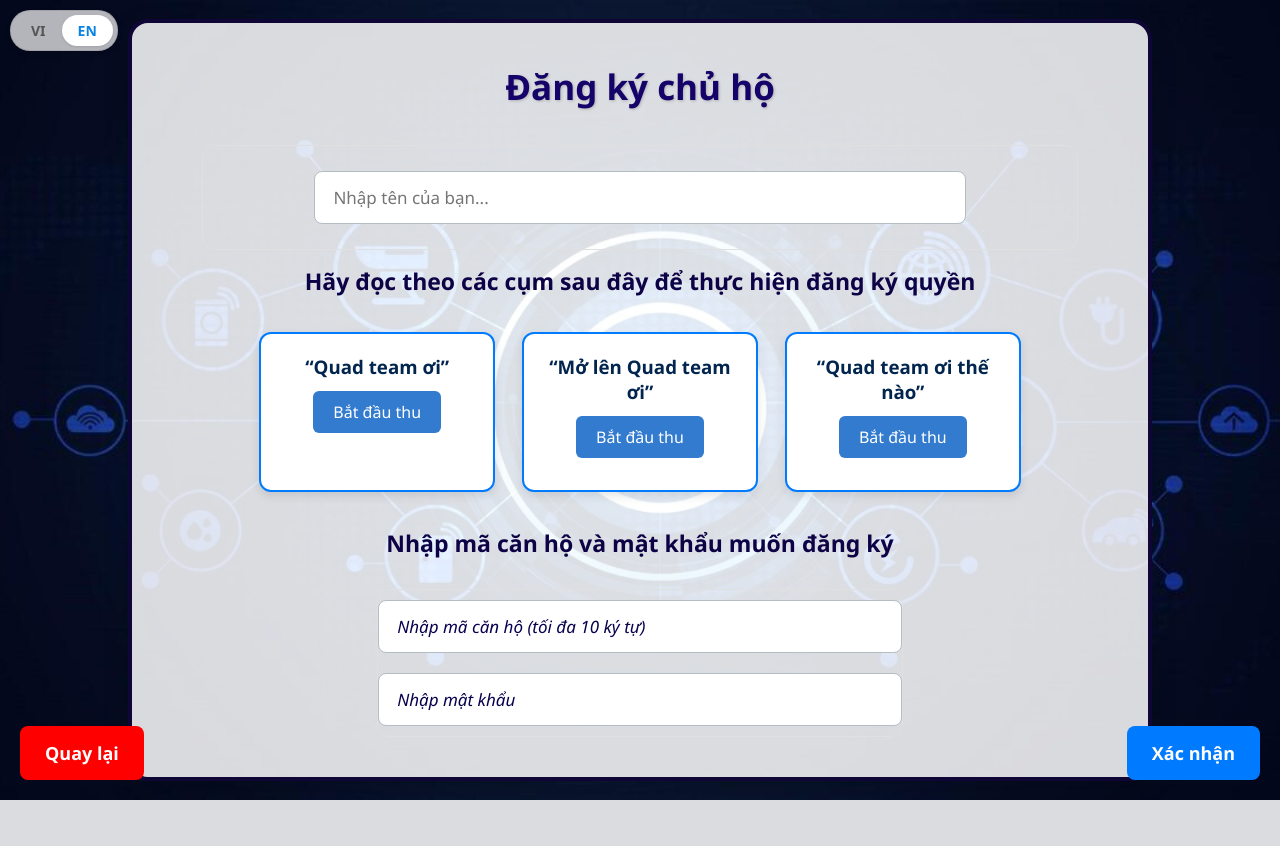
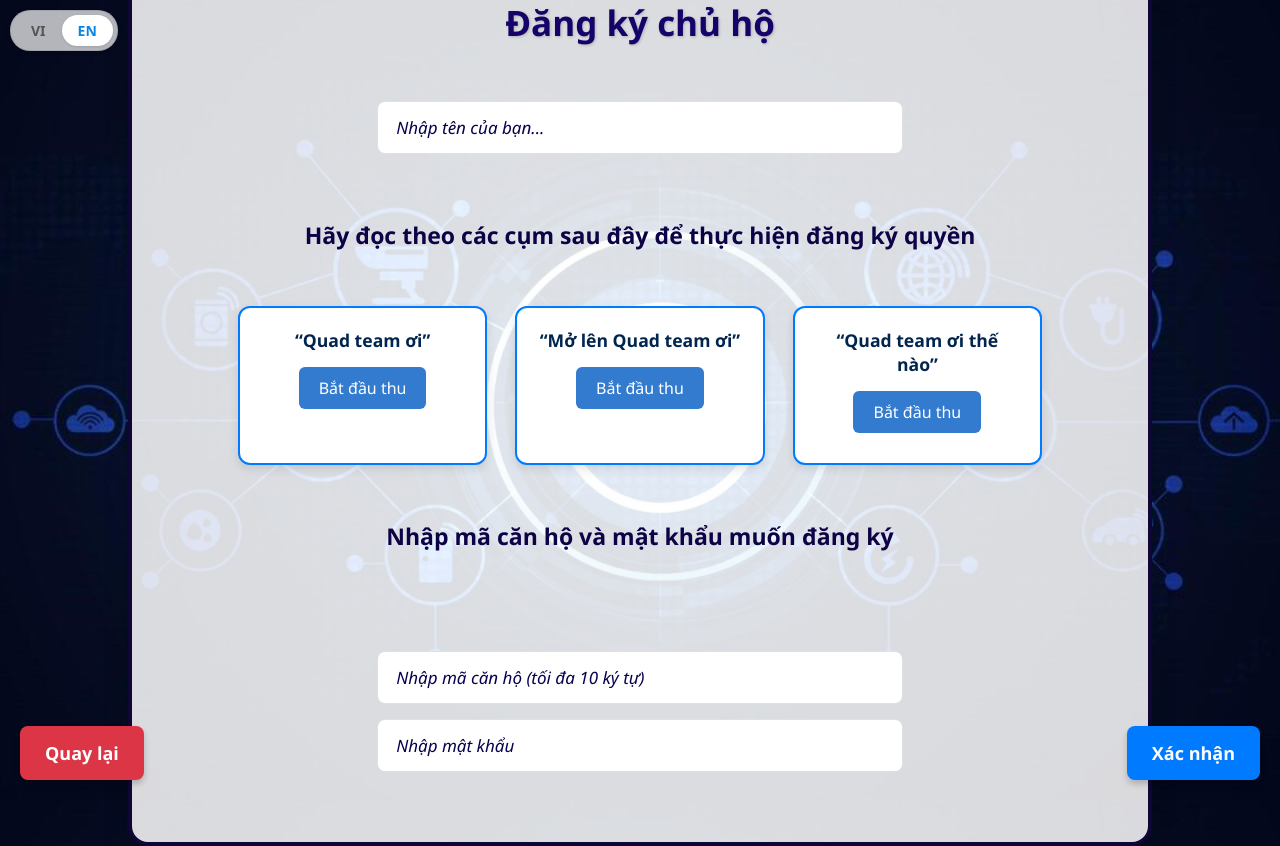
Before and after one commit to goodlbl/Vietnamese_keyword-based_speaker_identification_project, a Django app: template django_web/room_registering_page/templates/room_registering_page/owner_and_room_register.html in a window 1280 px wide. Before the commit the page ends 800 px from the top, so only its background shows below. Run offline with Django 5.2, Linux system fonts and the light colour scheme; the template is opened without the code that fills it, so the values that code supplies are empty; parts of the project's set-up code (start-up, migrations or seed data) failed here and were passed over.

Commit message:
update html

```diff
--- a/django_web/room_registering_page/templates/room_registering_page/owner_and_room_register.html
+++ b/django_web/room_registering_page/templates/room_registering_page/owner_and_room_register.html
@@ -14,10 +14,7 @@
         background-position: center;
         background-repeat: no-repeat;
         background-attachment: fixed;
-
-        height: auto;
         min-height: 100vh;
-
         font-family: "Segoe UI", sans-serif;
     }
 
@@ -30,20 +27,70 @@
         padding: 30px 0;
     }
 
+    .container {
+        background: rgba(255, 255, 255, 0.85);
+        width: 80%;
+        border: 4px solid #0f0636;
+        padding: 40px 70px;
+        border-radius: 20px;
+        box-shadow: 0 8px 25px rgba(0,0,0,0.2);
+        text-align: center;
+        box-sizing: border-box;
+        margin: 0 auto;
+    }
 
+    .page-header {
+        color: #150369;
+        font-size: 35px;
+        font-weight: bold;
+        text-align: center;
+        text-shadow: 1px 1px 3px rgba(0, 0, 0, 0.2);
+        margin-bottom: 25px;
+    }
 
-    .instruction {
+    .input-group {
+        width: 100%;
         text-align: center;
-        font-size: 20px;
-        color: #333;
+        margin: 15px 0;
+    }
+
+    .input-group input {
+        width: 60%;
+        padding: 14px 18px;
+        border-radius: 8px;
+        font-size: 17px;
+        border: 1px solid #e0e0e0;
         margin-bottom: 15px;
+        transition: border-color 0.3s ease, box-shadow 0.3s ease;
+        box-sizing: border-box;
+    }
+
+    .input-group input:focus {
+        border-color: #007BFF;
+        box-shadow: 0 0 8px rgba(0,123,255,0.2);
+        outline: none;
+    }
+
+    .input-group input::placeholder {
+        color: #06014e;
+        font-style: italic;
+    }
+
+    .instruction-highlight {
+        color: #0e0246;
+        font-weight: bold;
+        font-size: 23px;
+        text-align: center;
+        border-radius: 10px;
+        max-width: 800px;
+        margin: 20px auto;
     }
 
     .audio-section {
         display: flex;
         justify-content: space-around;
         margin: 20px auto;
-        width: 90%;
+        width: 95%;
     }
 
     .audio-box {
@@ -54,11 +101,16 @@
         width: 30%;
         text-align: center;
         box-shadow: 0 4px 10px rgba(0,0,0,0.1);
+        display: flex;
+        flex-direction: column;
+        align-items: center;
     }
 
     .audio-box h3 {
         margin-top: 0;
         color: #01254e;
+        margin-bottom: 15px;
+        font-size: 1.1em;
     }
 
     .audio-box button {
@@ -69,41 +121,25 @@
         border-radius: 6px;
         cursor: pointer;
         font-size: 16px;
+        margin-bottom: 10px;
+        transition: background 0.3s;
     }
 
     .audio-box button.recording {
         background-color: red;
+        animation: pulse 1.5s infinite;
     }
 
-    .spacer { height: 40px; }
-
-    .button-grid {
-        display: grid;
-        grid-template-columns: repeat(3, 1fr);
-        gap: 20px;
-        width: 60%;
-        margin: 0 auto;
+    @keyframes pulse {
+        0% { transform: scale(1); }
+        50% { transform: scale(1.05); }
+        100% { transform: scale(1); }
     }
 
-    .button-grid button {
+    .audio-box audio {
         width: 100%;
-        padding: 25px;
-        font-size: 18px;
-        border: none;
-        border-radius: 8px;
-        color: white;
-        cursor: pointer;
-        transition: 0.2s;
+        margin-top: 5px;
     }
-
-    .btn1 { background-color: #FF5733; font-weight: bold;}
-    .btn2 { background-color: #33FF57; font-weight: bold; }
-    .btn3 { background-color: #3357FF; font-weight: bold;}
-    .btn4 { background-color: #FF33A1; font-weight: bold; }
-    .btn5 { background-color: #FF8C33; font-weight: bold;}
-    .btn6 { background-color: #33FFF2; font-weight: bold;}
-
-    .off { filter: brightness(0.6) grayscale(0.3); }
 
     .corner-button {
         position: fixed;
@@ -114,91 +150,23 @@
         border-radius: 8px;
         color: white;
         cursor: pointer;
+        box-shadow: 0 4px 6px rgba(0,0,0,0.2);
+        z-index: 1000;
+        text-decoration: none;
+        display: inline-block;
     }
 
     .bottom-right { right: 20px; background-color: #007BFF; font-weight: bold; }
-    .bottom-left { left: 20px; background-color: red; font-weight: bold; text-decoration: none;}
-    .container {
-        background: rgba(255, 255, 255, 0.85);
+    .bottom-left { left: 20px; background-color: #dc3545; font-weight: bold; }
 
-        width: 80%;
+    .corner-button:hover { opacity: 0.9; }
+    .corner-button:disabled { background-color: #ccc; cursor: not-allowed; }
 
-        border: 4px solid #0f0636;
-        padding: 40px 70px;
-        border-radius: 20px;
-        box-shadow: 0 8px 25px rgba(0,0,0,0.2);
-        text-align: center;
-
-        box-sizing: border-box;
-    }
-
-@media (max-width: 768px) {
-    .container {
-        width: 90%;
-        padding: 40px 20px;
-    }
-}
-.audio-box > * {
-    margin-bottom: 12px;
-}
-.page-header {
-        color: #150369;
-        font-size: 35px;
-        font-weight: bold;
-        text-align: center;
-
-        text-shadow: 1px 1px 3px rgba(0, 0, 0, 0.2);
-    }
-    .spacer { height: 40px; }
-
-    .name-input {
-        width: 100%;
-        margin: 20px auto 0;
-        text-align: center;
-        padding: 25px 30px;
-        border-radius: 12px;
-        border: 1px solid #e0e0e0;
-    }
-
-    .name-input input {
-        width: 80%;
-        box-sizing: border-box;
-        padding: 14px 18px;
-        border-radius: 8px;
-        font-size: 17px;
-        transition: border-color 0.3s ease, box-shadow 0.3s ease;
-    }
-    .name-inputs input::placeholder {
-        color: #06014e;
-        font-style: italic;
-    }
-    .room-inputs {
-        width: 60%;
-        margin: 0px auto 0;
-        text-align: center;
-        border-radius: 12px;
-        border: 1px solid #e0e0e0;
-    }
-
-    .room-inputs input {
-        width: 100%;
-        box-sizing: border-box;
-        padding: 14px 18px;
-        margin: 10px 0;
-        border-radius: 8px;
-        font-size: 17px;
-        transition: border-color 0.3s ease, box-shadow 0.3s ease;
-    }
-
-    .room-inputs input:focus {
-        border-color: #007BFF;
-        box-shadow: 0 0 8px rgba(0,123,255,0.2);
-        outline: none;
-    }
-
-    .room-inputs input::placeholder {
-        color: #06014e;
-        font-style: italic;
+    @media (max-width: 768px) {
+        .container { width: 95%; padding: 30px 15px; }
+        .audio-section { flex-direction: column; align-items: center; }
+        .audio-box { width: 90%; margin-bottom: 20px; }
+        .input-group input { width: 90%; }
     }
 </style>
 {% endblock %}
@@ -209,20 +177,14 @@
     <form id="ownerForm" method="POST" enctype="multipart/form-data"
         action="{% url 'room_registering_page:create_owner_and_room' %}">
         {% csrf_token %}
+
             <h3 class="page-header">{% trans "Đăng ký chủ hộ" %}</h3>
 
-            <div class="name-input">
+            <div class="input-group">
                 <input type="text" name="name" id="username" placeholder="{% trans 'Nhập tên của bạn...' %}" required>
             </div>
 
-            <div class="instruction"
-                style="color: #0e0246;
-                        font-weight: bold;
-                        font-size: 23px;
-                        text-align: center;
-                        border-radius: 10px;
-                        max-width: 700px;
-                        margin: 0px auto;">
+            <div class="instruction-highlight">
                 {% trans "Hãy đọc theo các cụm sau đây để thực hiện đăng ký quyền" %}
             </div>
 
@@ -231,36 +193,29 @@
                     <h3>“Quad team ơi”</h3>
                     <button type="button" onclick="toggleRecord(1)">{% trans "Bắt đầu thu" %}</button>
                     <audio controls id="player1" style="display:none;"></audio>
-                    <input type="file" id="audioInput1" name="audio1" style="display:none;">
+                    <input type="file" id="audioInput1" name="audio1" style="display:none;" accept="audio/*">
                 </div>
                 <div class="audio-box" id="rec2">
                     <h3>“Mở lên Quad team ơi”</h3>
                     <button type="button" onclick="toggleRecord(2)">{% trans "Bắt đầu thu" %}</button>
                     <audio controls id="player2" style="display:none;"></audio>
-                    <input type="file" id="audioInput2" name="audio2" style="display:none;">
+                    <input type="file" id="audioInput2" name="audio2" style="display:none;" accept="audio/*">
                 </div>
                 <div class="audio-box" id="rec3">
                     <h3>“Quad team ơi thế nào”</h3>
                     <button type="button" onclick="toggleRecord(3)">{% trans "Bắt đầu thu" %}</button>
                     <audio controls id="player3" style="display:none;"></audio>
-                    <input type="file" id="audioInput3" name="audio3" style="display:none;">
+                    <input type="file" id="audioInput3" name="audio3" style="display:none;" accept="audio/*">
                 </div>
             </div>
 
-            <div class="instruction"
-                style="color: #0e0246;
-                        font-weight: bold;
-                        font-size: 23px;
-
-                        text-align: center;
-                        border-radius: 10px;
-                        max-width: 800px;
-                        margin: 0px auto;">
+            <div class="instruction-highlight">
                 {% trans "Nhập mã căn hộ và mật khẩu muốn đăng ký" %}
             </div>
-            <div id="formMessage" style="color: red; font-weight: bold;"></div>
 
-            <div class="room-inputs">
+            <div id="formMessage" style="color: red; font-weight: bold; margin-bottom: 10px; min-height: 24px;"></div>
+
+            <div class="input-group">
                 <input
                     id="room_number"
                     type="text"
@@ -268,13 +223,14 @@
                     placeholder="{% trans 'Nhập mã căn hộ (tối đa 10 ký tự)' %}"
                     maxlength="10"
                     autocomplete="off"
+                    required
                 />
                 <br>
-                <input type="password" name="password" placeholder="{% trans 'Nhập mật khẩu' %}">
+                <input type="password" name="password" placeholder="{% trans 'Nhập mật khẩu' %}" required>
             </div>
 
-            <button type="submit" class="corner-button bottom-right">{% trans "Xác nhận" %}</button>
-            <a href="{% url 'main_page:home' %}"class="corner-button bottom-left text-decoration: none;">{% trans "Quay lại" %}</a>
+            <button type="submit" id="submitBtn" class="corner-button bottom-right">{% trans "Xác nhận" %}</button>
+            <a href="{% url 'main_page:home' %}" class="corner-button bottom-left">{% trans "Quay lại" %}</a>
 
     </form>
 </div>
@@ -291,10 +247,28 @@ document.getElementById('room_number').addEventListener('input', function () {
     }
 });
 
+// Submit form
 document.getElementById('ownerForm').addEventListener('submit', function(e){
     e.preventDefault();
 
+    const submitBtn = document.getElementById('submitBtn');
+    const msgDiv = document.getElementById('formMessage');
     const form = e.target;
+
+    msgDiv.textContent = "";
+    msgDiv.style.color = "red";
+
+    const username = document.getElementById('username').value.trim();
+    const room = document.getElementById('room_number').value.trim();
+
+    if(!username || !room) {
+        msgDiv.textContent = "{% trans 'Vui lòng điền đầy đủ thông tin.' %}";
+        return;
+    }
+
+    submitBtn.disabled = true;
+    submitBtn.textContent = "{% trans 'Đang xử lý...' %}";
+
     const formData = new FormData(form);
 
     fetch("{% url 'room_registering_page:create_owner_and_room' %}", {
@@ -306,22 +280,26 @@ document.getElementById('ownerForm').addEventListener('submit', function(e){
     })
     .then(response => response.json())
     .then(data => {
-        const msgDiv = document.getElementById('formMessage');
         if(data.success){
             msgDiv.style.color = 'green';
-            msgDiv.textContent = data.message;
-
-            window.location.href = data.redirect_url;
-
+            msgDiv.textContent = data.message || "{% trans 'Đăng ký thành công!' %}";
+            setTimeout(() => {
+                window.location.href = data.redirect_url;
+            }, 1000);
         } else {
             msgDiv.style.color = 'red';
-            msgDiv.textContent = data.message;
+            msgDiv.textContent = data.message || "{% trans 'Có lỗi xảy ra.' %}";
+            submitBtn.disabled = false;
+            submitBtn.textContent = "{% trans 'Xác nhận' %}";
         }
     })
-    .catch(error => console.error('Error:', error));
+    .catch(error => {
+        console.error('Error:', error);
+        msgDiv.textContent = "{% trans 'Lỗi kết nối server.' %}";
+        submitBtn.disabled = false;
+        submitBtn.textContent = "{% trans 'Xác nhận' %}";
+    });
 });
-
-
 
 async function toggleRecord(id) {
     const btn = document.querySelector(`#rec${id} button`);
@@ -344,6 +322,7 @@ async function toggleRecord(id) {
                 const dataTransfer = new DataTransfer();
                 dataTransfer.items.add(file);
                 input.files = dataTransfer.files;
+                // -----------------------------------------------------
 
                 audioBlobs[id] = blob;
                 const url = URL.createObjectURL(blob);
@@ -370,7 +349,7 @@ async function toggleRecord(id) {
             }, 2500);
 
         } catch (err) {
-            alert("Không truy cập được micro: " + err.message);
+            alert("{% trans 'Không truy cập được micro: ' %}" + err.message);
         }
     } else {
         recorders[id].stop();
@@ -380,9 +359,5 @@ async function toggleRecord(id) {
         btn.classList.remove("recording");
     }
 }
-
-function goBack() {
-    window.history.back();
-}
 </script>
 {% endblock %}
```
Also changed, not shown: django_web/member_registering_page/templates/member_registering_page/index.html (+110 -72 lines), django_web/db.sqlite3.
